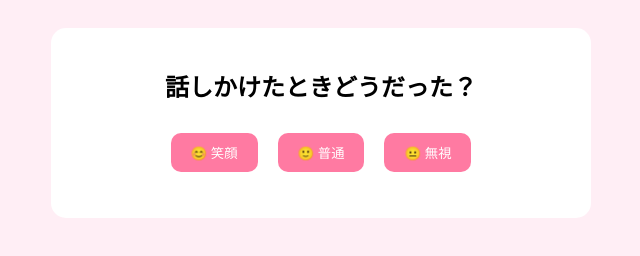
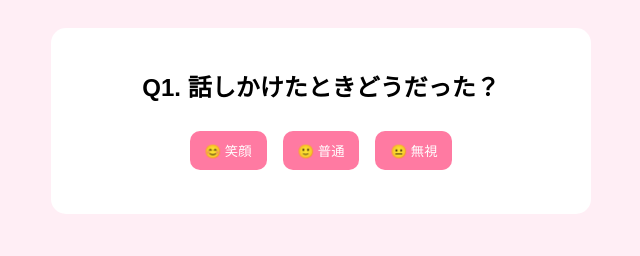
Before and after one commit to iyntsi/-, a plain HTML site: page index.html in a window 1280 px wide. Shown: the whole page, without its empty margins (319-959 px from the left). Drawn offline with Linux system fonts and the light colour scheme.

Commit message:
Update index.html

```diff
--- a/index.html
+++ b/index.html
@@ -2,7 +2,7 @@
 <html lang="ja">
 <head>
 <meta charset="UTF-8">
-<title>脈アリ診断</title>
+<title>脈アリ診断 完全版</title>
 <style>
 body {
   font-family: sans-serif;
@@ -18,20 +18,23 @@ body {
   margin: auto;
 }
 button {
-  margin: 10px;
-  padding: 10px 20px;
+  margin: 8px;
+  padding: 10px 15px;
   border-radius: 10px;
   border: none;
   background: #ff7aa2;
   color: white;
   cursor: pointer;
 }
+button:hover {
+  background: #ff4d7a;
+}
 </style>
 </head>
 <body>
 
 <div id="game">
-  <h2 id="question">スタート！</h2>
+  <h2 id="question"></h2>
   <div id="choices"></div>
   <p id="result"></p>
 </div>
@@ -41,30 +44,47 @@ let point = 0;
 let step = 0;
 
 const questions = [
-  {
-    q: "話しかけたときどうだった？",
-    a: [
-      { text: "😊 笑顔", p: 5 },
-      { text: "🙂 普通", p: 3 },
-      { text: "😐 無視", p: 1 }
-    ]
-  },
-  {
-    q: "LINEしたときは？",
-    a: [
-      { text: "💕 すぐ返信＆続く", p: 5 },
-      { text: "🙂 普通に返信", p: 3 },
-      { text: "😐 そっけない", p: 1 }
-    ]
-  },
-  {
-    q: "目が合ったときは？",
-    a: [
-      { text: "😊 笑った", p: 5 },
-      { text: "🙂 少し見た", p: 3 },
-      { text: "😐 そらされた", p: 1 }
-    ]
-  }
+  {q:"話しかけたときどうだった？", a:[
+    {text:"😊 笑顔", p:5},{text:"🙂 普通", p:3},{text:"😐 無視", p:1}]},
+
+  {q:"LINEしたときは？", a:[
+    {text:"💕 すぐ返信＆続く", p:5},{text:"🙂 普通に返信", p:3},{text:"😐 そっけない", p:1}]},
+
+  {q:"目が合ったときは？", a:[
+    {text:"😊 笑った", p:5},{text:"🙂 少し見た", p:3},{text:"😐 そらされた", p:1}]},
+
+  {q:"隣の席になったとき", a:[
+    {text:"よく話しかけてくる", p:5},{text:"普通に話す", p:3},{text:"あまり話さない", p:1}]},
+
+  {q:"授業中の様子", a:[
+    {text:"よく目が合う", p:5},{text:"たまに合う", p:3},{text:"全然合わない", p:1}]},
+
+  {q:"帰り道で", a:[
+    {text:"一緒に帰ろうと言われた", p:5},{text:"たまたま一緒", p:3},{text:"すぐ別れる", p:1}]},
+
+  {q:"すれ違ったとき", a:[
+    {text:"向こうから挨拶", p:5},{text:"返してくれる", p:3},{text:"気づかないふり", p:1}]},
+
+  {q:"LINEの頻度", a:[
+    {text:"向こうから来る", p:5},{text:"普通", p:3},{text:"続かない", p:1}]},
+
+  {q:"返信の内容", a:[
+    {text:"質問してくる", p:5},{text:"普通", p:3},{text:"短文だけ", p:1}]},
+
+  {q:"あなたへの態度", a:[
+    {text:"明らかに優しい", p:5},{text:"普通", p:3},{text:"冷たい", p:1}]},
+
+  {q:"笑い方", a:[
+    {text:"よく笑う", p:5},{text:"たまに", p:3},{text:"あまり笑わない", p:1}]},
+
+  {q:"他の人と比べて", a:[
+    {text:"自分だけ特別", p:5},{text:"少し違う", p:3},{text:"同じ", p:1}]},
+
+  {q:"困っているとき", a:[
+    {text:"助けてくれる", p:5},{text:"普通", p:3},{text:"スルー", p:1}]},
+
+  {q:"あなたの話を", a:[
+    {text:"覚えてくれてる", p:5},{text:"少し覚えてる", p:3},{text:"覚えてない", p:1}]}
 ];
 
 function showQuestion() {
@@ -74,7 +94,7 @@ function showQuestion() {
   }
 
   const q = questions[step];
-  document.getElementById("question").innerText = q.q;
+  document.getElementById("question").innerText = `Q${step+1}. ${q.q}`;
 
   let buttons = "";
   q.a.forEach(choice => {
@@ -91,13 +111,14 @@ function select(p) {
 }
 
 function showResult() {
-  let percent = Math.floor((point / 15) * 100);
+  let max = questions.length * 5;
+  let percent = Math.floor((point / max) * 100);
   let text = "";
 
-  if (percent >= 80) text = "💕 脈アリ確定！";
-  else if (percent >= 60) text = "😊 いい感じ！";
-  else if (percent >= 40) text = "😐 微妙…";
-  else text = "💔 脈ナシかも";
+  if (percent >= 80) text = "💕 脈アリ確定！告白いける！";
+  else if (percent >= 60) text = "😊 かなりいい感じ！";
+  else if (percent >= 40) text = "😐 まだ微妙…";
+  else text = "💔 ちょっと厳しいかも";
 
   document.getElementById("question").innerText = "結果";
   document.getElementById("choices").innerHTML =
```
